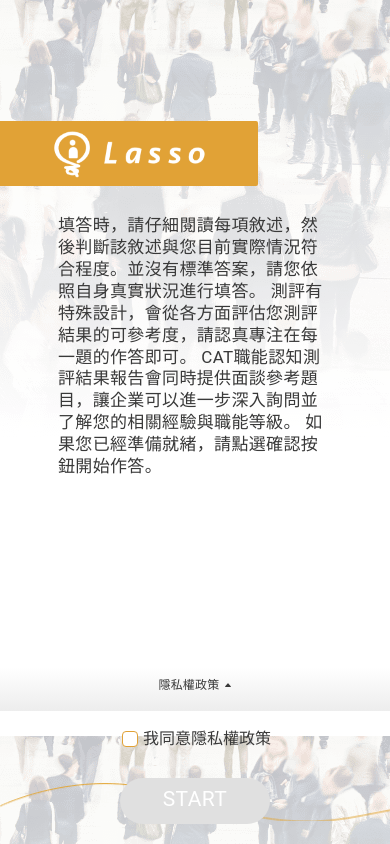
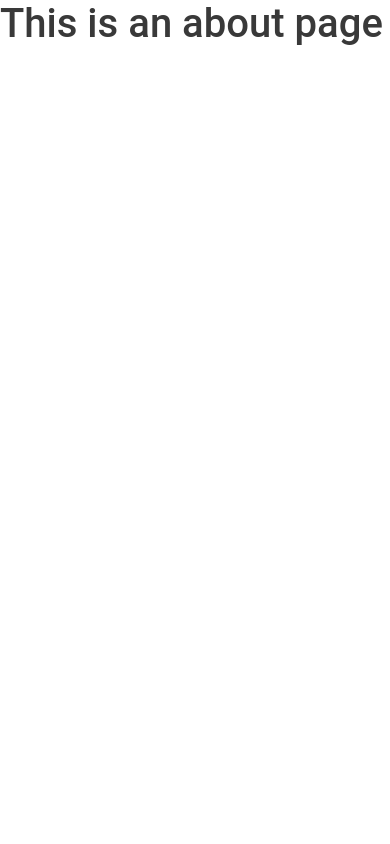
Before and after one commit to dingq84/cat-exam, a Vue app: page / in a window 390 px wide. Built offline with nearby package versions, Linux system fonts and the light colour scheme.

Commit message:
Add mobile and desktop folder for AWD

```diff
--- a/src/router/index.js
+++ b/src/router/index.js
@@ -1,14 +1,38 @@
 import Vue from "vue";
 import VueRouter from "vue-router";
-import Landing from "@/views/Landing.vue";
 
-Vue.use(VueRouter);
+import isMobile from "@/utils/isMobile";
+import MobileLanding from "@/views/mobile/Landing.vue";
+
+const mobile = isMobile();
 
 const routes = [
   {
     path: "/",
     name: "Landing",
-    component: Landing,
+    component: () =>
+      import(/* webpackChunkName: "about" */ "../views/About.vue"),
+    beforeEnter: (to, from, next) => {
+      if (mobile) {
+        next("/m");
+        return;
+      }
+
+      next();
+    },
+  },
+  {
+    path: "/m",
+    name: "MobileLanding",
+    component: MobileLanding,
+    beforeEnter: (to, from, next) => {
+      if (mobile === false) {
+        next("/");
+        return;
+      }
+
+      next();
+    },
   },
   {
     path: "/about",
@@ -27,4 +51,5 @@ const router = new VueRouter({
   routes,
 });
 
+Vue.use(VueRouter);
 export default router;
--- /dev/null
+++ b/src/utils/isMobile.js
@@ -0,0 +1,7 @@
+function isMobile() {
+  return /Android|webOS|iPhone|iPad|iPod|BlackBerry|IEMobile|Opera Mini/i.test(
+    navigator.userAgent
+  );
+}
+
+export default isMobile;
--- a/src/views/Landing.vue
+++ b/src/views/mobile/Landing.vue
@@ -99,7 +99,7 @@ export default {
     left: 0;
     right: 0;
     bottom: 0;
-    background-image: url("../assets/backgrounds/people.png");
+    background-image: url("../../assets/backgrounds/people.png");
   }
 
   &-wrapper {
@@ -126,7 +126,7 @@ export default {
         height: 65px;
         border-top-right-radius: 2px;
         border-bottom-right-radius: 2px;
-        background: url("../assets/logo-white.png"),
+        background: url("../../assets/logo-white.png"),
           linear-gradient($gold, $gold);
         background-position: center center, left center;
         background-repeat: no-repeat, repeat;
@@ -258,7 +258,7 @@ export default {
       left: 0;
       bottom: 23.2px;
       height: 37.5px;
-      background-image: url("../assets/backgrounds/line.png");
+      background-image: url("../../assets/backgrounds/line.png");
     }
   }
 }
```
Also changed, not shown: 1 other file (tests, documents, lock files or other folders).
